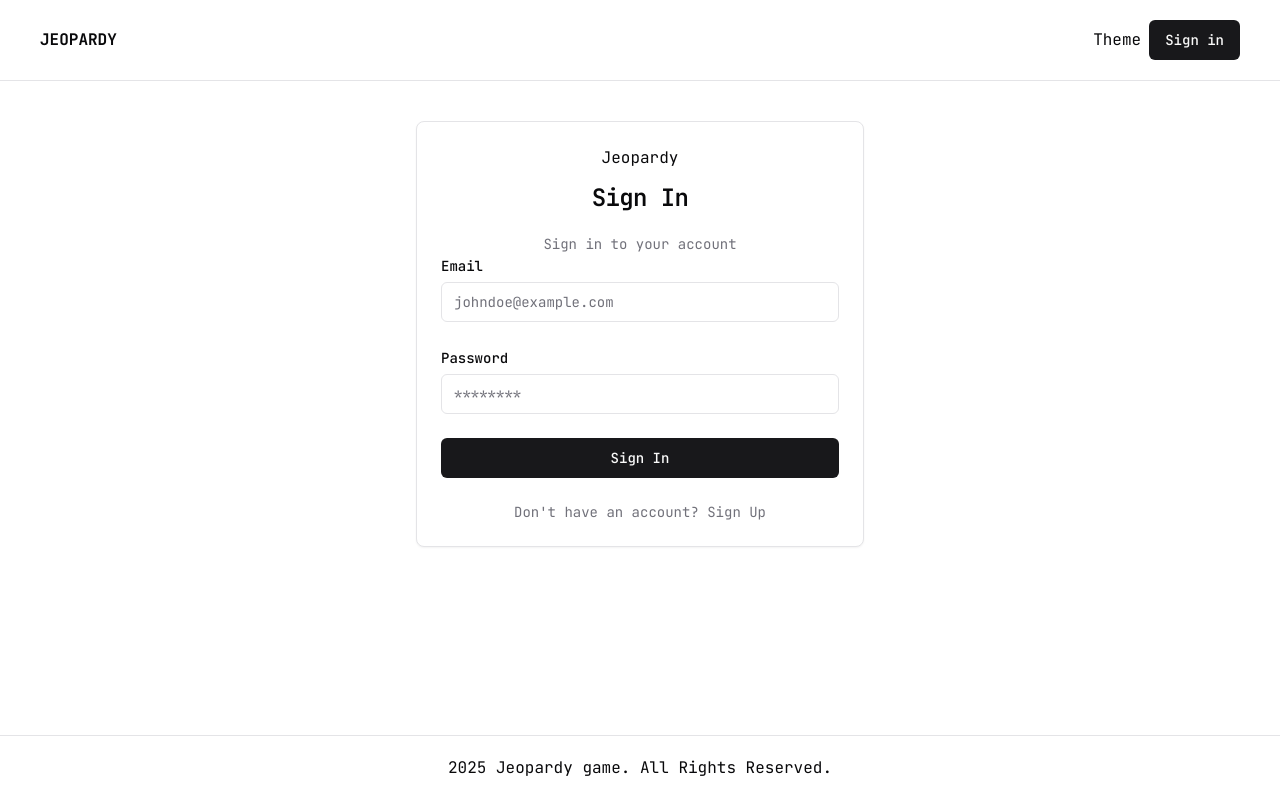
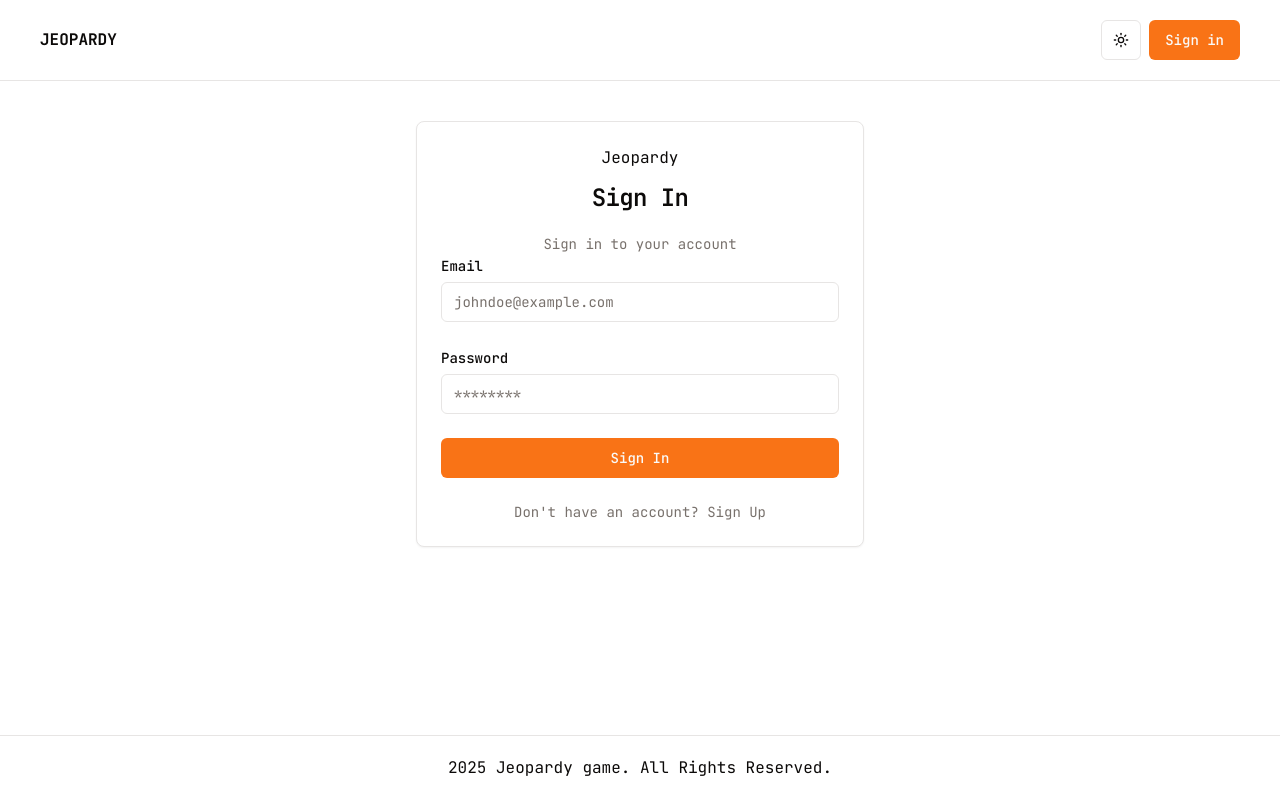
Before and after one commit to ruslantajimetow/jeopardy-game, a Next.js app: page /sign-in in a window 1280 px wide. Built offline with nearby package versions, Linux system fonts and the light colour scheme; no server answers.

Commit message:
Theme mode toggle nutton

```diff
--- a/app/game/page.tsx
+++ b/app/game/page.tsx
@@ -28,7 +28,7 @@ export default async function Game() {
             <TableRow key={i}>
               <TableCell className="font-medium">{item.category}</TableCell>
               {item.questions.map((question: Question, i) => (
-                <TableCell key={i} className="font-medium">
+                <TableCell key={i} className="font-medium text-center">
                   <QuestionDialog
                     triggerTitle={question.score.toString()}
                     question={question.question}
--- a/app/layout.tsx
+++ b/app/layout.tsx
@@ -5,6 +5,7 @@ import Footer from '@/components/shared/footer';
 import { APP_DECRIPTION, APP_NAME, SERVER_URL } from '@/lib/constants';
 import { JetBrains_Mono } from 'next/font/google';
 import { Separator } from '@/components/ui/separator';
+import { ThemeProvider } from '@/components/theme-provider';
 
 const jetBrainsMono = JetBrains_Mono({ subsets: ['latin'] });
 
@@ -23,14 +24,21 @@ export default function RootLayout({
   children: React.ReactNode;
 }>) {
   return (
-    <html lang="en">
+    <html lang="en" suppressHydrationWarning>
       <body className={`${jetBrainsMono.className} antialiased`}>
+        <ThemeProvider
+          attribute="class"
+          defaultTheme="system"
+          enableSystem
+          disableTransitionOnChange
+        >
           <div className="flex flex-col w-screen h-screen">
             <Header />
             <Separator />
             <main className="wrapper">{children}</main>
             <Footer />
           </div>
+        </ThemeProvider>
       </body>
     </html>
   );
--- a/assets/styles/globals.css
+++ b/assets/styles/globals.css
@@ -34,24 +34,24 @@
 @layer base {
   :root {
     --background: 0 0% 100%;
-    --foreground: 240 10% 3.9%;
+    --foreground: 20 14.3% 4.1%;
     --card: 0 0% 100%;
-    --card-foreground: 240 10% 3.9%;
+    --card-foreground: 20 14.3% 4.1%;
     --popover: 0 0% 100%;
-    --popover-foreground: 240 10% 3.9%;
-    --primary: 240 5.9% 10%;
-    --primary-foreground: 0 0% 98%;
-    --secondary: 240 4.8% 95.9%;
-    --secondary-foreground: 240 5.9% 10%;
-    --muted: 240 4.8% 95.9%;
-    --muted-foreground: 240 3.8% 46.1%;
-    --accent: 240 4.8% 95.9%;
-    --accent-foreground: 240 5.9% 10%;
+    --popover-foreground: 20 14.3% 4.1%;
+    --primary: 24.6 95% 53.1%;
+    --primary-foreground: 60 9.1% 97.8%;
+    --secondary: 60 4.8% 95.9%;
+    --secondary-foreground: 24 9.8% 10%;
+    --muted: 60 4.8% 95.9%;
+    --muted-foreground: 25 5.3% 44.7%;
+    --accent: 60 4.8% 95.9%;
+    --accent-foreground: 24 9.8% 10%;
     --destructive: 0 84.2% 60.2%;
-    --destructive-foreground: 0 0% 98%;
-    --border: 240 5.9% 90%;
-    --input: 240 5.9% 90%;
-    --ring: 240 10% 3.9%;
+    --destructive-foreground: 60 9.1% 97.8%;
+    --border: 20 5.9% 90%;
+    --input: 20 5.9% 90%;
+    --ring: 24.6 95% 53.1%;
     --radius: 0.5rem;
     --chart-1: 12 76% 61%;
     --chart-2: 173 58% 39%;
@@ -61,25 +61,25 @@
   }
 
   .dark {
-    --background: 240 10% 3.9%;
-    --foreground: 0 0% 98%;
-    --card: 240 10% 3.9%;
-    --card-foreground: 0 0% 98%;
-    --popover: 240 10% 3.9%;
-    --popover-foreground: 0 0% 98%;
-    --primary: 0 0% 98%;
-    --primary-foreground: 240 5.9% 10%;
-    --secondary: 240 3.7% 15.9%;
-    --secondary-foreground: 0 0% 98%;
-    --muted: 240 3.7% 15.9%;
-    --muted-foreground: 240 5% 64.9%;
-    --accent: 240 3.7% 15.9%;
-    --accent-foreground: 0 0% 98%;
-    --destructive: 0 62.8% 30.6%;
-    --destructive-foreground: 0 0% 98%;
-    --border: 240 3.7% 15.9%;
-    --input: 240 3.7% 15.9%;
-    --ring: 240 4.9% 83.9%;
+    --background: 20 14.3% 4.1%;
+    --foreground: 60 9.1% 97.8%;
+    --card: 20 14.3% 4.1%;
+    --card-foreground: 60 9.1% 97.8%;
+    --popover: 20 14.3% 4.1%;
+    --popover-foreground: 60 9.1% 97.8%;
+    --primary: 20.5 90.2% 48.2%;
+    --primary-foreground: 60 9.1% 97.8%;
+    --secondary: 12 6.5% 15.1%;
+    --secondary-foreground: 60 9.1% 97.8%;
+    --muted: 12 6.5% 15.1%;
+    --muted-foreground: 24 5.4% 63.9%;
+    --accent: 12 6.5% 15.1%;
+    --accent-foreground: 60 9.1% 97.8%;
+    --destructive: 0 72.2% 50.6%;
+    --destructive-foreground: 60 9.1% 97.8%;
+    --border: 12 6.5% 15.1%;
+    --input: 12 6.5% 15.1%;
+    --ring: 20.5 90.2% 48.2%;
     --chart-1: 220 70% 50%;
     --chart-2: 160 60% 45%;
     --chart-3: 30 80% 55%;
--- a/components/shared/header.tsx
+++ b/components/shared/header.tsx
@@ -2,6 +2,7 @@ import Link from 'next/link';
 import { Button } from '../ui/button';
 import { auth } from '@/auth';
 import UserButton from './user-button';
+import { ThemeModeToggle } from './theme-button';
 
 export default async function Header() {
   const session = await auth();
@@ -15,7 +16,9 @@ export default async function Header() {
           </h1>
         </div>
         <div className="flex items-center gap-2">
-          <div>Theme</div>
+          <div>
+            <ThemeModeToggle />
+          </div>
           {session?.user ? (
             <>
               <UserButton />
--- a/components/shared/question-dialog.tsx
+++ b/components/shared/question-dialog.tsx
@@ -40,7 +40,7 @@ export default function QuestionDialog({
   return (
     <Dialog>
       <DialogTrigger asChild>
-        <Button variant="outline">{triggerTitle}</Button>
+        <Button variant="default">{triggerTitle}</Button>
       </DialogTrigger>
       <DialogContent>
         <DialogHeader>
--- /dev/null
+++ b/components/shared/theme-button.tsx
@@ -0,0 +1,44 @@
+'use client';
+
+import * as React from 'react';
+import { Moon, Sun } from 'lucide-react';
+import { useTheme } from 'next-themes';
+
+import { Button } from '@/components/ui/button';
+import {
+  DropdownMenu,
+  DropdownMenuContent,
+  DropdownMenuItem,
+  DropdownMenuTrigger,
+} from '@/components/ui/dropdown-menu';
+
+export function ThemeModeToggle() {
+  const { setTheme } = useTheme();
+
+  return (
+    <DropdownMenu>
+      <DropdownMenuTrigger asChild>
+        <Button
+          variant="outline"
+          size="icon"
+          className="focus-visible:ring-0 focus-visible:ring-offset-0"
+        >
+          <Sun className="h-[1.2rem] w-[1.2rem] rotate-0 scale-100 transition-all dark:-rotate-90 dark:scale-0" />
+          <Moon className="absolute h-[1.2rem] w-[1.2rem] rotate-90 scale-0 transition-all dark:rotate-0 dark:scale-100" />
+          <span className="sr-only">Toggle theme</span>
+        </Button>
+      </DropdownMenuTrigger>
+      <DropdownMenuContent align="end">
+        <DropdownMenuItem onClick={() => setTheme('light')}>
+          Light
+        </DropdownMenuItem>
+        <DropdownMenuItem onClick={() => setTheme('dark')}>
+          Dark
+        </DropdownMenuItem>
+        <DropdownMenuItem onClick={() => setTheme('system')}>
+          System
+        </DropdownMenuItem>
+      </DropdownMenuContent>
+    </DropdownMenu>
+  );
+}
--- a/components/shared/user-button.tsx
+++ b/components/shared/user-button.tsx
@@ -8,6 +8,8 @@ import {
 } from '@/components/ui/dropdown-menu';
 import { Avatar, AvatarFallback, AvatarImage } from '@/components/ui/avatar';
 import { auth } from '@/auth';
+import { Button } from '../ui/button';
+import Link from 'next/link';
 
 export default async function UserButton() {
   const randomId = Math.floor(Math.random() * 1000);
@@ -31,9 +33,16 @@ export default async function UserButton() {
           </div>
         </DropdownMenuLabel>
         <DropdownMenuSeparator />
-        <DropdownMenuItem>Profile</DropdownMenuItem>
-        <DropdownMenuItem>Results</DropdownMenuItem>
-        <DropdownMenuItem>Theme</DropdownMenuItem>
+        <DropdownMenuItem>
+          <Button variant="link" asChild>
+            <Link href="/user/profile">Profile</Link>
+          </Button>
+        </DropdownMenuItem>
+        <DropdownMenuItem>
+          <Button variant="link" asChild>
+            <Link href="/results">Results</Link>
+          </Button>
+        </DropdownMenuItem>
       </DropdownMenuContent>
     </DropdownMenu>
   );
--- /dev/null
+++ b/components/theme-provider.tsx
@@ -0,0 +1,11 @@
+'use client';
+
+import * as React from 'react';
+import { ThemeProvider as NextThemesProvider } from 'next-themes';
+
+export function ThemeProvider({
+  children,
+  ...props
+}: React.ComponentProps<typeof NextThemesProvider>) {
+  return <NextThemesProvider {...props}>{children}</NextThemesProvider>;
+}
--- a/package.json
+++ b/package.json
@@ -27,6 +27,7 @@
     "lucide-react": "^0.475.0",
     "next": "15.1.7",
     "next-auth": "^5.0.0-beta.25",
+    "next-themes": "^0.4.4",
     "react": "^19.0.0",
     "react-dom": "^19.0.0",
     "react-hook-form": "^7.54.2",
```
Also changed, not shown: 1 other file (tests, documents, lock files or other folders). Lines whose indentation alone changed are shown as unchanged.
